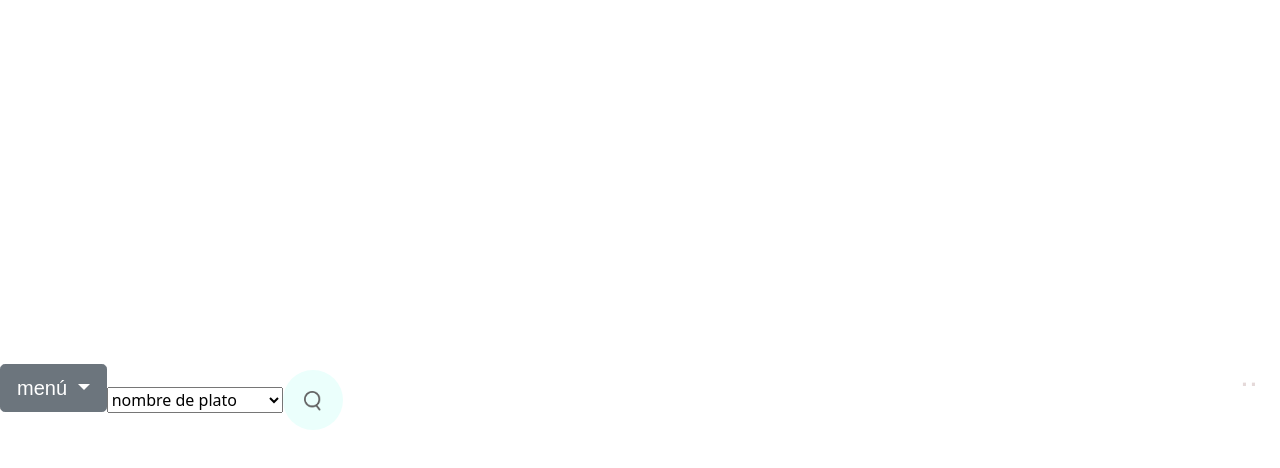
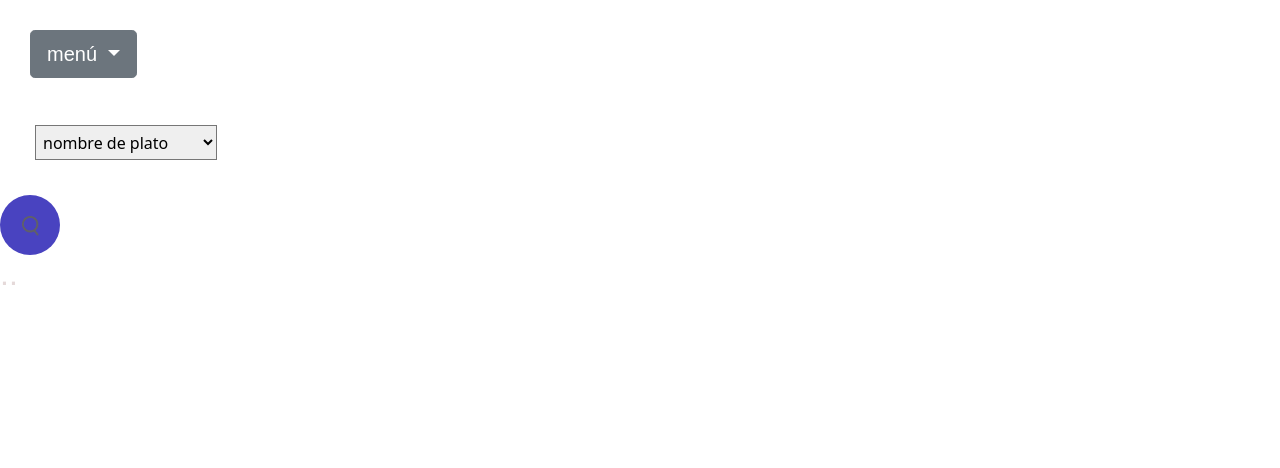
Before and after one commit to ricardo-cuesta/recetas_favoritas.github.io, a plain HTML site: page index.html in a window 1280 px wide. Drawn offline with nearby package versions, Linux system fonts and the light colour scheme.

Commit message:
Add files via upload

```diff
--- a/styles.css
+++ b/styles.css
@@ -2,12 +2,12 @@
     margin: 0;
     padding: 0;
     font-family: 'Poppins', sans-serif;
-    box-sizing: border-box;
+    box-sizing: content-box;
 }
 
-.card{
-    width: 90%;
-    max-width: 1570px;
+.comida{
+    width: 10%;
+    max-width: 70px;
     background: linear-gradient(35deg, #0505b1d5, #5b548a);
     color: #fff;
     margin: 100px auto 0;
@@ -39,7 +39,7 @@
 .search button{
     border: 0;
     outline: 0;
-    background: #ebfffc;
+    background: #4943c0;
     border-radius: 50%;
     width: 60px;
     height: 60px;
@@ -55,7 +55,7 @@
     margin-top: 30px;
 }
 
-.receta h1{
+.recetas h1{
     font-size: 80px;
     font-weight: 500;
 
@@ -105,32 +105,33 @@
     display: none;
 }
 
-body {
-    display: flex;
-    align-items: center;
-    justify-content: center;
-    margin: 0 auto;
-    height: 100vh;
-    background-color: #f1f1f1;
-  }
+#cuerpo {
+    padding: px;
+    display: grid;
+    grid-template-columns: repeat(3, 1fr);
+    margin: 30px;
+    align-self:self-end;
+    position: relative;
+    height: 60px;
+    object-fit: contain;
+    background-size: cover;
+    background-position: center;
+    transition: transform .2s;
+    cursor: pointer;
 
-input {
-    display: flex;
-    align-items: center;
-    justify-content: center;
-    margin: 0 auto;
-  }
+    }
+    #comida {
+        padding: 3px;
+        display: grid;
+        grid-template-columns: repeat(3,1fr);
+        margin: 35px;
+        align-self: center;
+        position: relative;
+        height: 35px;
+        object-fit: contain;
+        background-size: cover;
+        background-position: center;
+        transition: transform .2s;
+        cursor: pointer;
 
-label {
-    display: flex;
-    align-items: center;
-    justify-content: center;
-    margin: 10px;
-
-  }
-
-select {
-    margin-bottom: 10px;
-    margin-top: 10px;
-
-  }
+        }
```
